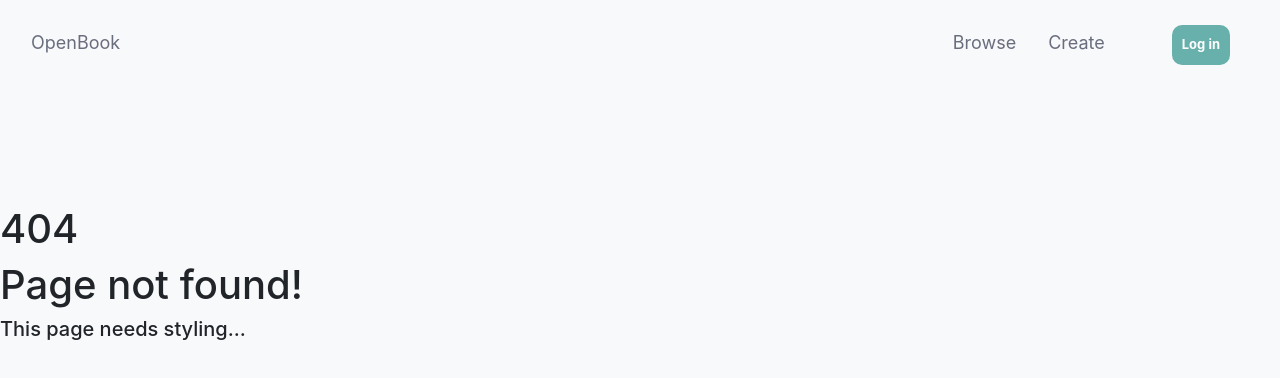
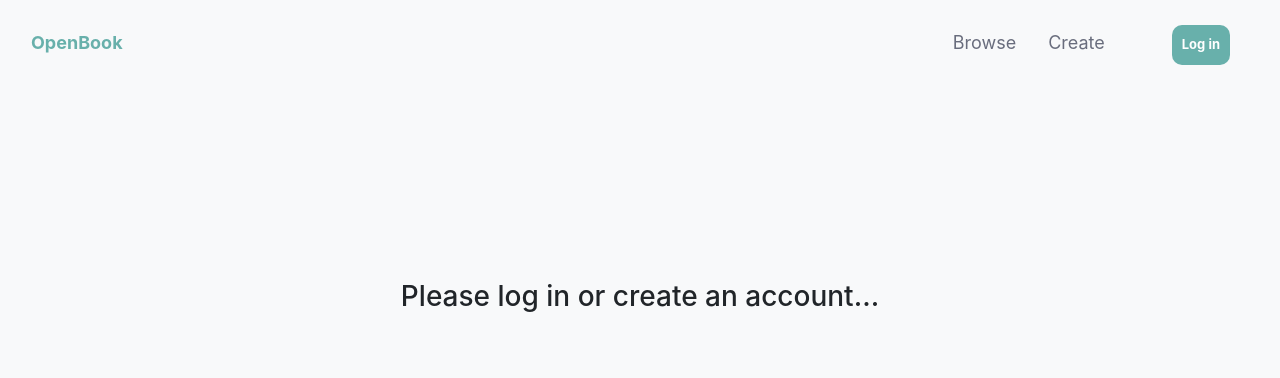
Before and after one commit to samadurm/open-book-frontend, a React (Create React App) app: page /~mayma in a window 1280 px wide. Before the commit this address had no page. Shown: the top 378 px of the page. Built offline with nearby package versions, Linux system fonts and the light colour scheme.

Commit message:
set up routers for deployment on OSU ENGR space

```diff
--- a/package.json
+++ b/package.json
@@ -2,6 +2,7 @@
   "name": "client",
   "version": "0.1.0",
   "private": true,
+  "homepage": "http://web.engr.oregonstate.edu/~mayma",
   "dependencies": {
     "@auth0/auth0-react": "^1.1.0",
     "@emotion/react": "^11.1.1",
--- a/src/App.js
+++ b/src/App.js
@@ -56,10 +56,10 @@ export default function App() {
       <Router history={history}>
         <Navbar />
         <Switch>
-          <Route path="/" exact component={HomePage} />
-          <Route path="/create" exact component={Create} />
-          <Route path="/browse" exact component={Browse} />
-          <Route path="/profile" exact component={Profile} />
+          <Route path="/~mayma" exact component={HomePage} />
+          <Route path="/~mayma/create" exact component={Create} />
+          <Route path="/~mayma/browse" exact component={Browse} />
+          <Route path="/~mayma/profile" exact component={Profile} />
           <Route path="*" component={NotFound} />
         </Switch>
       </Router>
--- a/src/components/Navbar.js
+++ b/src/components/Navbar.js
@@ -66,7 +66,7 @@ export default function NavBar() {
     <header >
       <nav >
         <ul className="navbarStyle">
-          <li className="OpenBookStyle"> <NavLink activeClassName="active-pg" className="pageStyle" exact to='/'>OpenBook</NavLink> </li>
+          <li className="OpenBookStyle"> <NavLink activeClassName="active-pg" className="pageStyle" exact to='/~mayma'>OpenBook</NavLink> </li>
 
           <li className="listStyle">
           {/* <div > */}
@@ -184,8 +184,8 @@ export default function NavBar() {
               <input id="search-bar" onChange={updateSearch} type="text" placeholder="Search..." />
             </form>
           </li> */}
-          <li className="listStyle"> <NavLink activeClassName="active-pg" className="pageStyle" exact to='/create'>Create</NavLink> </li>
-          <li className="listStyle"> <NavLink activeClassName="active-pg" className="pageStyle" exact to='/browse'>Browse</NavLink> </li>
+          <li className="listStyle"> <NavLink activeClassName="active-pg" className="pageStyle" exact to='/~mayma/create'>Create</NavLink> </li>
+          <li className="listStyle"> <NavLink activeClassName="active-pg" className="pageStyle" exact to='/~mayma/browse'>Browse</NavLink> </li>
         </ul>
       </nav>
     </header>
--- a/src/pages/HomePage.js
+++ b/src/pages/HomePage.js
@@ -47,7 +47,6 @@ export default function ProfileComponent() {
                 <h3>Please log in or create an account...</h3>
             </div>
         );
-
     }
     else {
         addPerson();
```
Also changed, not shown: 2 other files (tests, documents, lock files or other folders).
